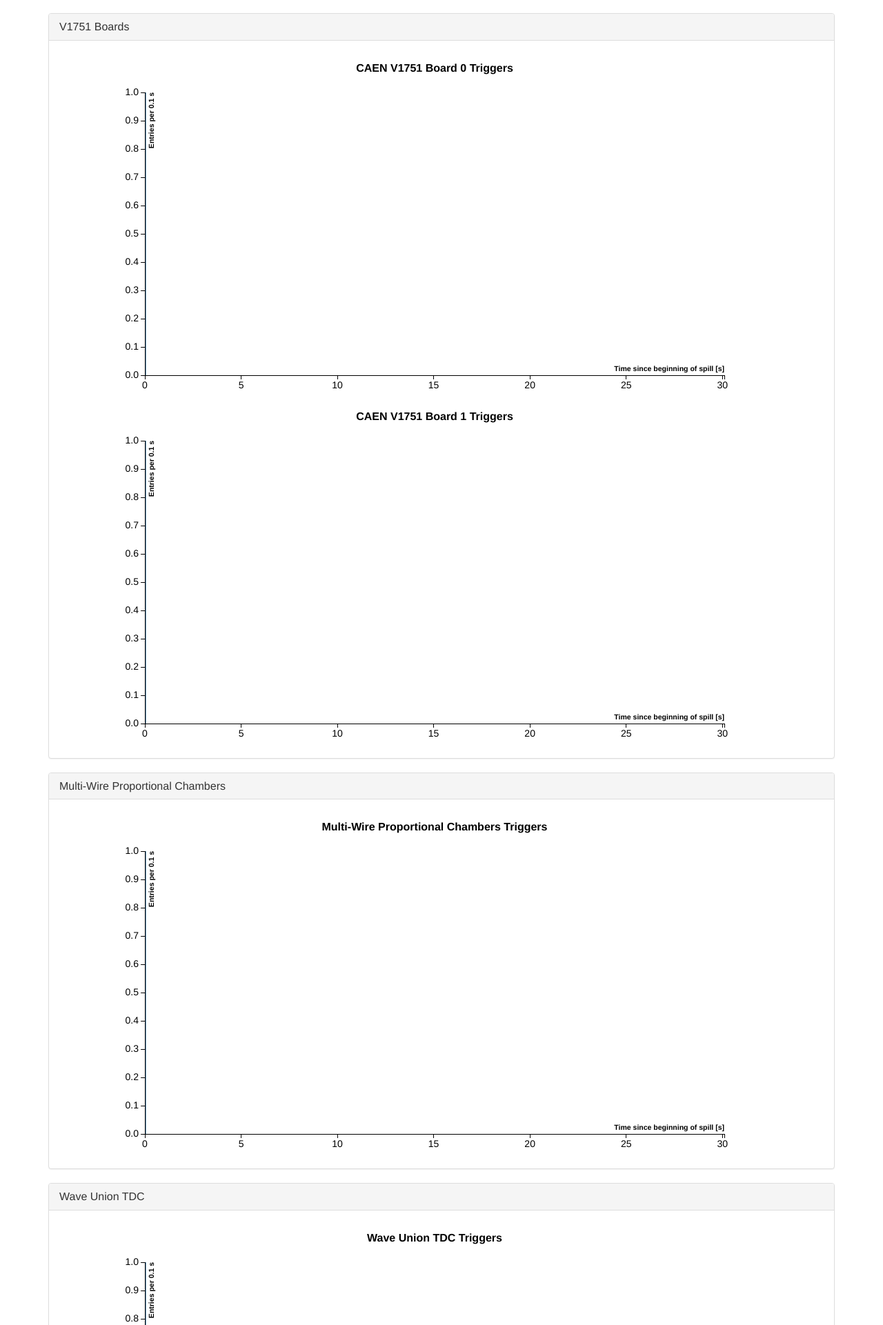
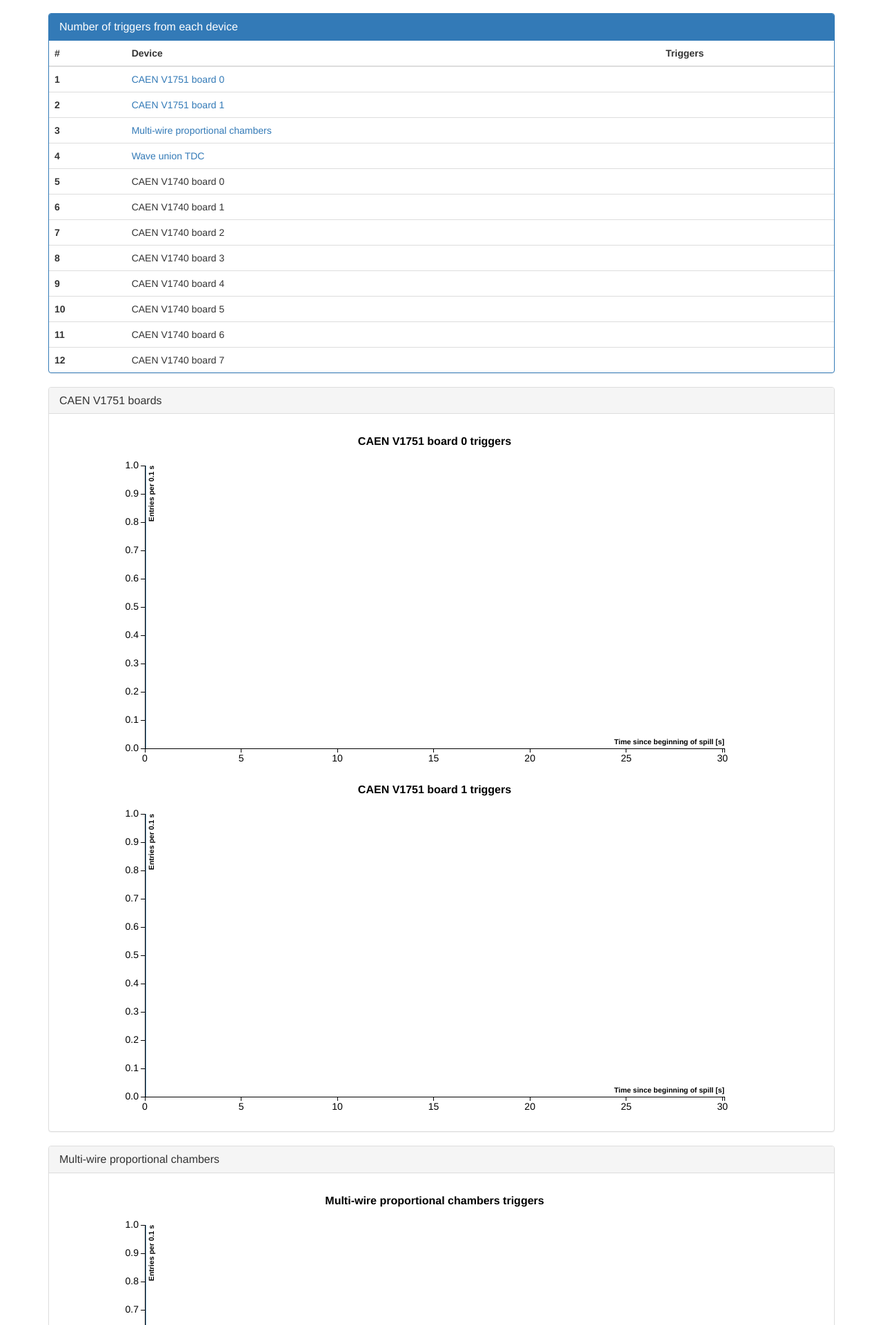
Before and after one commit to lariat/dqm, a Flask app: page /triggers in a window 1280 px wide. Shown: the part 51-1972 px from the top of the page at 69% size. Run offline with Flask 2, Linux system fonts and the light colour scheme; data that the repository does not hold is empty; some libraries are stand-ins or nearby versions.

Commit message:
Added trigger count.

```diff
--- a/dqm/static/js/trigger-histograms.js
+++ b/dqm/static/js/trigger-histograms.js
@@ -189,7 +189,7 @@
   var v1751_board_0_trigger_histogram = chart(
     {
       selection: "#v1751-board-0-trigger-histogram",
-      title: "CAEN V1751 Board 0 Triggers",
+      title: "CAEN V1751 board 0 triggers",
       json_url: json_url + "&device=v1751&board_id=0"
     }
   );
@@ -197,7 +197,7 @@
   var v1751_board_1_trigger_histogram = chart(
     {
       selection: "#v1751-board-1-trigger-histogram",
-      title: "CAEN V1751 Board 1 Triggers",
+      title: "CAEN V1751 board 1 triggers",
       json_url: json_url + "&device=v1751&board_id=1"
     }
   );
@@ -205,7 +205,7 @@
   var mwpc_trigger_histogram = chart(
     {
       selection: "#mwpc-trigger-histogram",
-      title: "Multi-Wire Proportional Chambers Triggers",
+      title: "Multi-wire proportional chambers triggers",
       json_url: json_url + "&device=mwpc"
     }
   );
@@ -213,7 +213,7 @@
   var wut_trigger_histogram = chart(
     {
       selection: "#wut-trigger-histogram",
-      title: "Wave Union TDC Triggers",
+      title: "Wave union TDC triggers",
       json_url: json_url + "&device=wut"
     }
   );
@@ -229,4 +229,29 @@
 
   //load_next();
 
+  $(document).ready(function() {
+    fill_table();
+  });
+
+  setInterval(function() {
+    fill_table();
+  }, 15000);
+
+  function fill_table() {
+    $.getJSON($SCRIPT_ROOT + '/json?q=trigger-counts', function (data) {
+      $("#v1751-board-0-triggers").html(JSON.stringify(data.v1751_board_0));
+      $("#v1751-board-1-triggers").html(JSON.stringify(data.v1751_board_1));
+      $("#mwpc-triggers").html(JSON.stringify(data.mwpc));
+      $("#wut-triggers").html(JSON.stringify(data.wut));
+      $("#v1740-board-0-triggers").html(JSON.stringify(data.v1740_board_0));
+      $("#v1740-board-1-triggers").html(JSON.stringify(data.v1740_board_1));
+      $("#v1740-board-2-triggers").html(JSON.stringify(data.v1740_board_2));
+      $("#v1740-board-3-triggers").html(JSON.stringify(data.v1740_board_3));
+      $("#v1740-board-4-triggers").html(JSON.stringify(data.v1740_board_4));
+      $("#v1740-board-5-triggers").html(JSON.stringify(data.v1740_board_5));
+      $("#v1740-board-6-triggers").html(JSON.stringify(data.v1740_board_6));
+      $("#v1740-board-7-triggers").html(JSON.stringify(data.v1740_board_7));
+    });
+  }
+
 }) ();
--- a/dqm/templates/triggers.html
+++ b/dqm/templates/triggers.html
@@ -5,9 +5,86 @@
 
     <div class="container">
 
+      <div class="panel panel-primary">
+        <div class="panel-heading">
+            <h3 class="panel-title">Number of triggers from each device</h3>
+        </div>
+        <table class="table">
+          <thead>
+            <tr>
+              <th>#</th>
+              <th>Device</th>
+              <th>Triggers</th>
+            </tr>
+          </thead>
+          <tbody>
+            <tr>
+              <th scope="row">1</th>
+              <td><a href="#v1751-boards">CAEN V1751 board 0</a></td>
+              <td id="v1751-board-0-triggers"></td>
+            </tr>
+            <tr>
+              <th scope="row">2</th>
+              <td><a href="#v1751-boards">CAEN V1751 board 1</a></td>
+              <td id="v1751-board-1-triggers"></td>
+            </tr>
+            <tr>
+              <th scope="row">3</th>
+              <td><a href="#mwpc">Multi-wire proportional chambers</a></td>
+              <td id="mwpc-triggers"></td>
+            </tr>
+            <tr>
+              <th scope="row">4</th>
+              <td><a href="#wut">Wave union TDC</a></td>
+              <td id="wut-triggers"></td>
+            </tr>
+            <tr>
+              <th scope="row">5</th>
+              <td>CAEN V1740 board 0</td>
+              <td id="v1740-board-0-triggers"></td>
+            </tr>
+            <tr>
+              <th scope="row">6</th>
+              <td>CAEN V1740 board 1</td>
+              <td id="v1740-board-1-triggers"></td>
+            </tr>
+            <tr>
+              <th scope="row">7</th>
+              <td>CAEN V1740 board 2</td>
+              <td id="v1740-board-2-triggers"></td>
+            </tr>
+            <tr>
+              <th scope="row">8</th>
+              <td>CAEN V1740 board 3</td>
+              <td id="v1740-board-3-triggers"></td>
+            </tr>
+            <tr>
+              <th scope="row">9</th>
+              <td>CAEN V1740 board 4</td>
+              <td id="v1740-board-4-triggers"></td>
+            </tr>
+            <tr>
+              <th scope="row">10</th>
+              <td>CAEN V1740 board 5</td>
+              <td id="v1740-board-5-triggers"></td>
+            </tr>
+            <tr>
+              <th scope="row">11</th>
+              <td>CAEN V1740 board 6</td>
+              <td id="v1740-board-6-triggers"></td>
+            </tr>
+            <tr>
+              <th scope="row">12</th>
+              <td>CAEN V1740 board 7</td>
+              <td id="v1740-board-7-triggers"></td>
+            </tr>
+          </tbody>
+        </table>
+      </div>
+
       <div class="panel panel-default">
         <div class="panel-heading">
-          <h3 class="panel-title">V1751 Boards</h3>
+          <h3 id="v1751-boards" class="panel-title">CAEN V1751 boards</h3>
         </div>
         <div class="panel-body text-center">
           <div id="v1751-board-0-trigger-histogram"></div>
@@ -17,7 +94,7 @@
 
       <div class="panel panel-default">
         <div class="panel-heading">
-          <h3 class="panel-title">Multi-Wire Proportional Chambers</h3>
+          <h3 id="mwpc" class="panel-title">Multi-wire proportional chambers</h3>
         </div>
         <div class="panel-body text-center">
           <div id="mwpc-trigger-histogram"></div>
@@ -26,7 +103,7 @@
 
       <div class="panel panel-default">
         <div class="panel-heading">
-          <h3 class="panel-title">Wave Union TDC</h3>
+          <h3 id="wut" class="panel-title">Wave union TDC</h3>
         </div>
         <div class="panel-body text-center">
           <div id="wut-trigger-histogram"></div>
```
